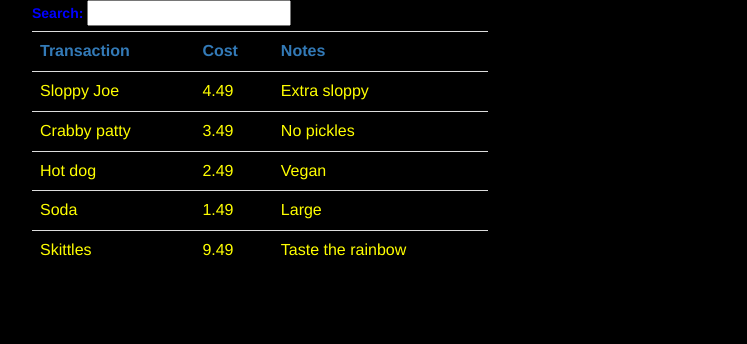
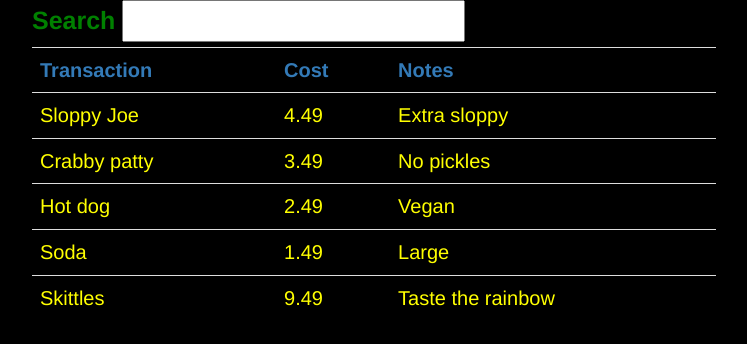
Before and after one commit to yuliya5/cashier_demo_angular, a plain HTML site: page index.html in a window 1280 px wide. Shown: the whole page, without its empty margins (38-785 px from the left). Drawn offline with nearby package versions, Linux system fonts and the light colour scheme.

Commit message:
Search Added

```diff
--- a/index.html
+++ b/index.html
@@ -11,14 +11,16 @@
 		<section>
 			<table class="table">
 				<tr>
-				<label>Search: <input ng-model="searchText"></label>
+				<!--Search Engine-->
+				<label>Search <input ng-model="searchText"></label>
+
 				<!--toggle effect-->
 			    <th><a href="" ng-click="reverse=!reverse;order('title', reverse)">Transaction</a></th>
 			    <th><a href="" ng-click="reverse=!reverse;order('cost', reverse)">Cost</a></th>
 			    <th><a href="" ng-click="reverse=!reverse;order('notes', reverse)">Notes</a></th>
 			  </tr>
 			  <tr ng-repeat="transaction in transactions | filter: searchText">
-			    <td>{{ transaction.title }}</td>
+                <td>{{ transaction.title }}</td>
 			    <td>{{ transaction.cost }}</td>
 			    <td>{{ transaction.notes }}</td>
 			  </tr>
--- a/main.css
+++ b/main.css
@@ -4,7 +4,7 @@
 */
 section{
 	display: inline-block;
-	width: 40%;
+	width: 60%;
 	color: blue;
 }
 
@@ -14,4 +14,10 @@ body{
 
 .table{
 	color: yellow;
+	font-size: 20px;
 }
+
+label{
+	color: green;
+	font-size: 25px;
+}
```
